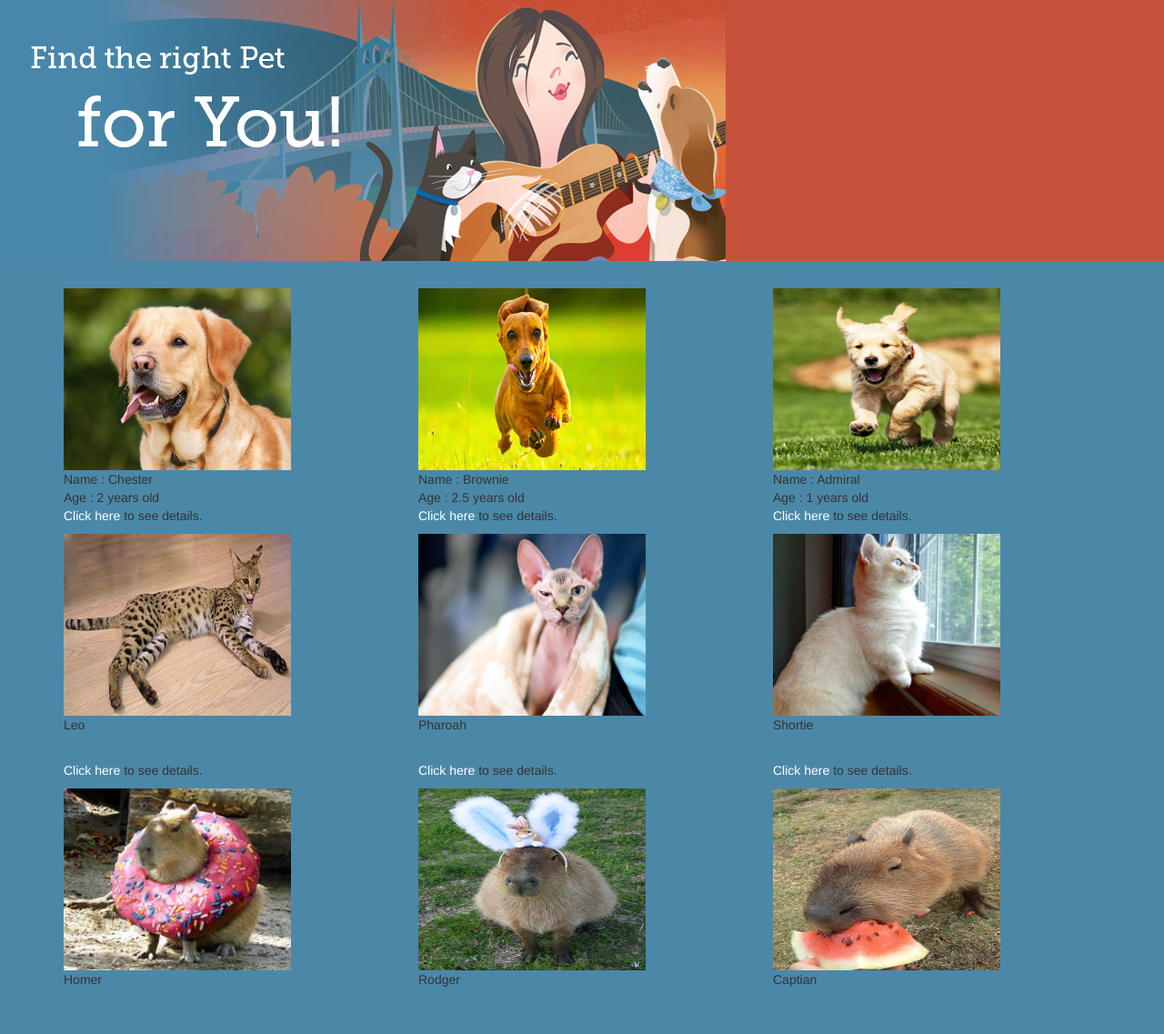
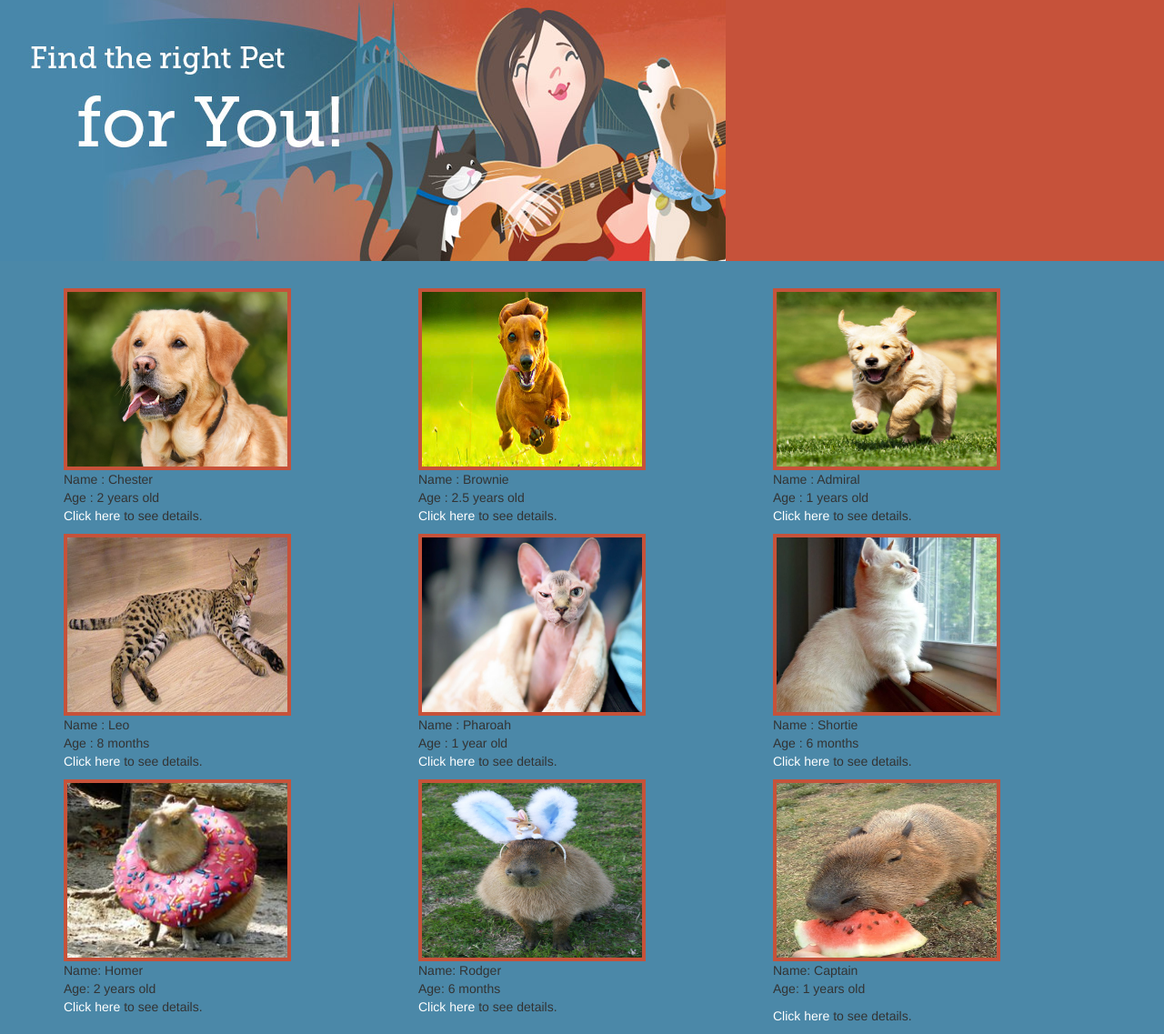
Before and after one commit to LaineyRokk/Animal_Adoption, a plain HTML site: page index.html in a window 1280 px wide. Shown: the part 13-1150 px from the top of the page at 91% size. Before the commit the page ends 1110 px from the top, so only its background shows below. Drawn offline with Linux system fonts and the light colour scheme.

Commit message:
complete designing site

```diff
--- a/css/styles.css
+++ b/css/styles.css
@@ -1,6 +1,9 @@
 img {
   width: 250px;
   height: 200px;
+ padding:2px;
+ border:2px solid #C6523A;
+ background-color: #C6523A;
 }
 .clickable {
   cursor: pointer;
--- a/index.html
+++ b/index.html
@@ -1,12 +1,15 @@
 <!DOCTYPE html>
 <html>
+
 <head>
   <script src="js/jquery-3.2.1.js"></script>
   <script src="js/scripts.js"></script>
+  <link href="img/dg.ico" rel="icon" type="image/ico">
   <link rel="stylesheet" href="css/bootstrap.css">
   <link rel="stylesheet" href="css/styles.css">
-    <title>Oregon Animal Adoption</title>
+  <title>OAA</title>
 </head>
+
 <body>
   <div class="jumbotron">
 
@@ -14,80 +17,85 @@
   <div class="container">
     <div class="row">
       <div class="col-md-4">
-        <img id= "dog1" src="img/dog1.jpg" alt="dog1">
-        <p>Name : Chester <br>
-           Age : 2 years old <br>
+        <img id="dog1" src="img/dog1.jpg" alt="dog1">
+        <p>Name : Chester <br> Age : 2 years old <br>
           <span class="clickable" id="chester"> Click here</span> to see details.</p>
-        <div class="initiallyHidden" id="descChester"><p>Chester was born on august 2nd and<br>
-        comes from nevada. He likes to get belly<br>
-        rubs and walks.</p>
+        <div class="initiallyHidden" id="descChester">
+          <p>Chester was born on august 2nd and<br> comes from nevada. He likes to get belly<br> rubs and walks.</p>
         </div>
       </div>
       <div class="col-md-4">
         <img id="dog2" src="img/dog2.jpg" alt="dog2">
-        <p>Name : Brownie <br>
-           Age : 2.5 years old <br>
+        <p>Name : Brownie <br> Age : 2.5 years old <br>
           <span class="clickable" id="brownie"> Click here</span> to see details.</p>
-        <div class="initiallyHidden" id="descBrownie"><p>Chester was born on august 2nd and<br>
-        comes from nevada. He likes to get belly<br>
-        rubs and walks.</p>
+        <div class="initiallyHidden" id="descBrownie">
+          <p>Chester was born on august 2nd and<br> comes from nevada. He likes to get belly<br> rubs and walks.</p>
         </div>
       </div>
       <div class="col-md-4">
-        <img id= "dog3" src="img/dog3.jpg" alt="dog3">
-        <p>Name : Admiral <br>
-           Age : 1 years old <br>
+        <img id="dog3" src="img/dog3.jpg" alt="dog3">
+        <p>Name : Admiral <br> Age : 1 years old <br>
           <span class="clickable" id="admiral"> Click here</span> to see details.</p>
-        <div class="initiallyHidden" id="descAdmiral"><p>Chester was born on august 2nd and<br>
-        comes from nevada. He likes to get belly<br>
-        rubs and walks.</p>
+        <div class="initiallyHidden" id="descAdmiral">
+          <p>Chester was born on august 2nd and<br> comes from nevada. He likes to get belly<br> rubs and walks.</p>
         </div>
       </div>
     </div>
     <div class="row">
       <div class="col-md-4">
-        <img id= "cat1" src="img/cat1.jpg" alt="cat1">
-        <p>Leo</p> <br>
+        <img id="cat1" src="img/cat1.jpg" alt="cat1">
+        <p>Name : Leo <br> Age : 8 months <br>
           <span class="clickable" id="leo"> Click here</span> to see details.</p>
-     <div class="initiallyHidden" id="descLeo"><p>Chester was born on august 2nd and<br>
-     comes from nevada. He likes to get belly<br>
-     rubs and walks.</p>
+        <div class="initiallyHidden" id="descLeo">
+          <p>Chester was born on august 2nd and<br> comes from nevada. He likes to get belly<br> rubs and walks.</p>
         </div>
       </div>
       <div class="col-md-4">
-        <img id= "cat2" src="img/cat2.jpg" alt="cat2">
-        <p>Pharoah</p> <br>
+        <img id="cat2" src="img/cat2.jpg" alt="cat2">
+        <p>Name : Pharoah <br> Age : 1 year old<br>
+
           <span class="clickable" id="pharoah"> Click here</span> to see details.</p>
-     <div class="initiallyHidden" id="descPharoah"><p>Chester was born on august 2nd and<br>
-     comes from nevada. He likes to get belly<br>
-     rubs and walks.</p>
+        <div class="initiallyHidden" id="descPharoah">
+          <p>Chester was born on august 2nd and<br> comes from nevada. He likes to get belly<br> rubs and walks.</p>
         </div>
       </div>
       <div class="col-md-4">
-        <img id= "cat3" src="img/cat3.jpg" alt="cat3">
-        <p>Shortie</p> <br>
+        <img id="cat3" src="img/cat3.jpg" alt="cat3">
+        <p>Name : Shortie <br> Age : 6 months <br>
           <span class="clickable" id="shortie"> Click here</span> to see details.</p>
-     <div class="initiallyHidden" id="descShortie"><p>Chester was born on august 2nd and<br>
-     comes from nevada. He likes to get belly<br>
-     rubs and walks.</p>
+        <div class="initiallyHidden" id="descShortie">
+          <p>Chester was born on august 2nd and<br> comes from nevada. He likes to get belly<br> rubs and walks.</p>
         </div>
       </div>
     </div>
     <div class="row">
       <div class="col-md-4">
-        <img id= "cap1" src="img/capy1.jpg" alt="capy1">
-        <p>Homer</p>
+        <img id="capy1" src="img/capy1.jpg" alt="capy1">
+        <p>Name: Homer <br> Age: 2 years old <br>
+          <span class="clickable" id="homer"> Click here</span> to see details.</p>
+        <div class="initiallyHidden" id="descHomer">
+          <p>Homer was surrendered 2months ago and is estimated to be about 2 years old<br> He loves bouncy balls and floaty devices<br> rubs and walks.</p>
+        </div>
       </div>
       <div class="col-md-4">
-        <img id= "cap2" src="img/capy2.jpg" alt="capy2">
-        <p>Rodger</p>
+        <img id="capy2" src="img/capy2.jpg" alt="capy2">
+        <p>Name: Rodger <br> Age: 6 months <br>
+          <span class="clickable" id="rodger"> Click here</span> to see details.</p>
+        <div class="initiallyHidden" id="descRodger">
+          <p>Rodger was born 6 months ago<br> He prefers cats to dogs<br> Favorite food is carrots</p>
+        </div>
       </div>
       <div class="col-md-4">
-        <img id= "cap3" src="img/capy3.jpg" alt="capy3">
-        <p>Captian</p>
+        <img id="capy3" src="img/capy3.jpg" alt="capy3">
+        <p>Name: Captain <br> Age: 1 years old </p>
+        <p><span class="clickable" id="captain"> Click here</span> to see details.</p>
+        <div class="initiallyHidden" id="descCaptain">
+          <p>Captain was born 1 year ago to a private owner before being brought here<br> She loves Cantalope and Alfalfa<br> Her favorite toy is a rubber duck</p>
+        </div>
       </div>
     </div>
   </div>
 
 </body>
+
 </html>
--- a/js/scripts.js
+++ b/js/scripts.js
@@ -29,4 +29,19 @@ $(document).ready(function() {
     $("#descShortie").slideToggle();
 
   });
+  $("#homer").click(function() {
+    $("#capy1").slideToggle();
+    $("#descHomer").slideToggle();
+
+  });
+  $("#rodger").click(function() {
+    $("#capy2").slideToggle();
+    $("#descRodger").slideToggle();
+
+  });
+  $("#captain").click(function() {
+    $("#capy3").slideToggle();
+    $("#descCaptain").slideToggle();
+
+  });
 });
```
Also changed, not shown: img/dg.ico (added). Lines whose indentation alone changed are shown as unchanged.
